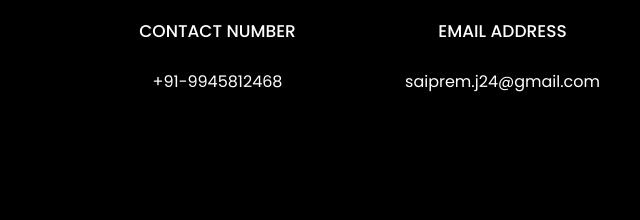
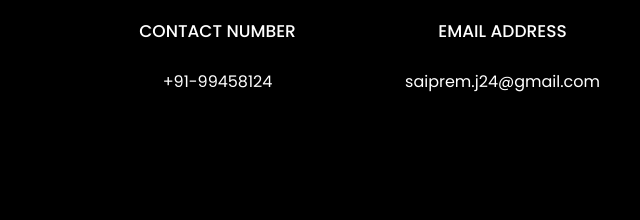
Before and after one commit to Saipremjanadri/Saiprem.janadri.github.io, a plain HTML site: page index.html in a window 1280 px wide. Shown: the part 5336-5556 px from the top of the page, 280-920 px from the left. Drawn offline with Linux system fonts and the light colour scheme; files whose address does not match are found by name.

Commit message:
Update index.html

```diff
--- a/index.html
+++ b/index.html
@@ -528,7 +528,7 @@ project image zoom effect
           			<span class="icon-phone2"></span>
           		</div>
           		<h3 class="mb-4">Contact Number</h3>
-	            <p><a href="tel://0101010101">+91-9945812468</a></p>
+	            <p><a href="tel://0101010101">+91-99458124</a></p>
 	          </div>
           </div>
           <div class="col-md-6 col-lg-3 d-flex ftco-animate">
```
